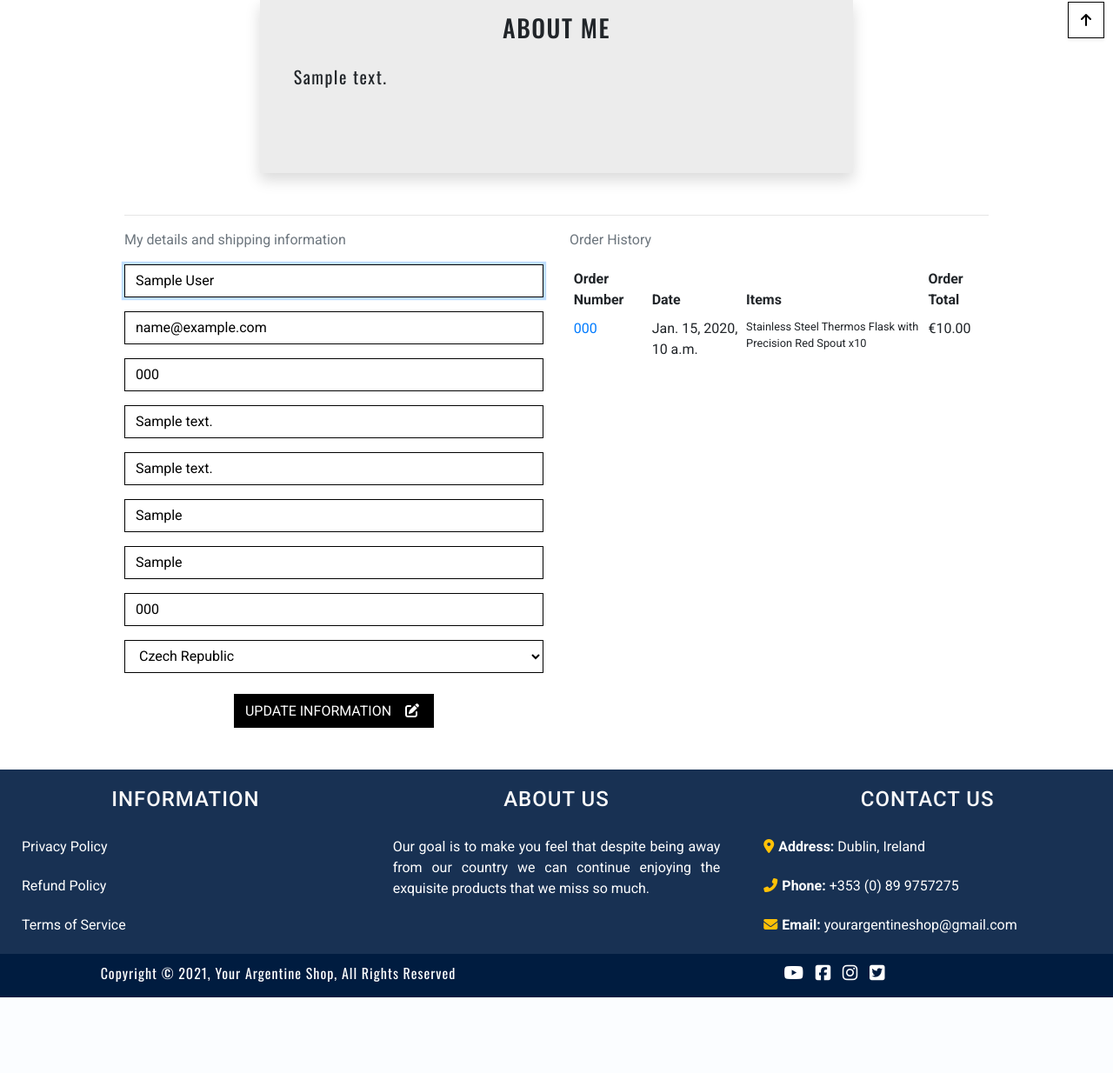
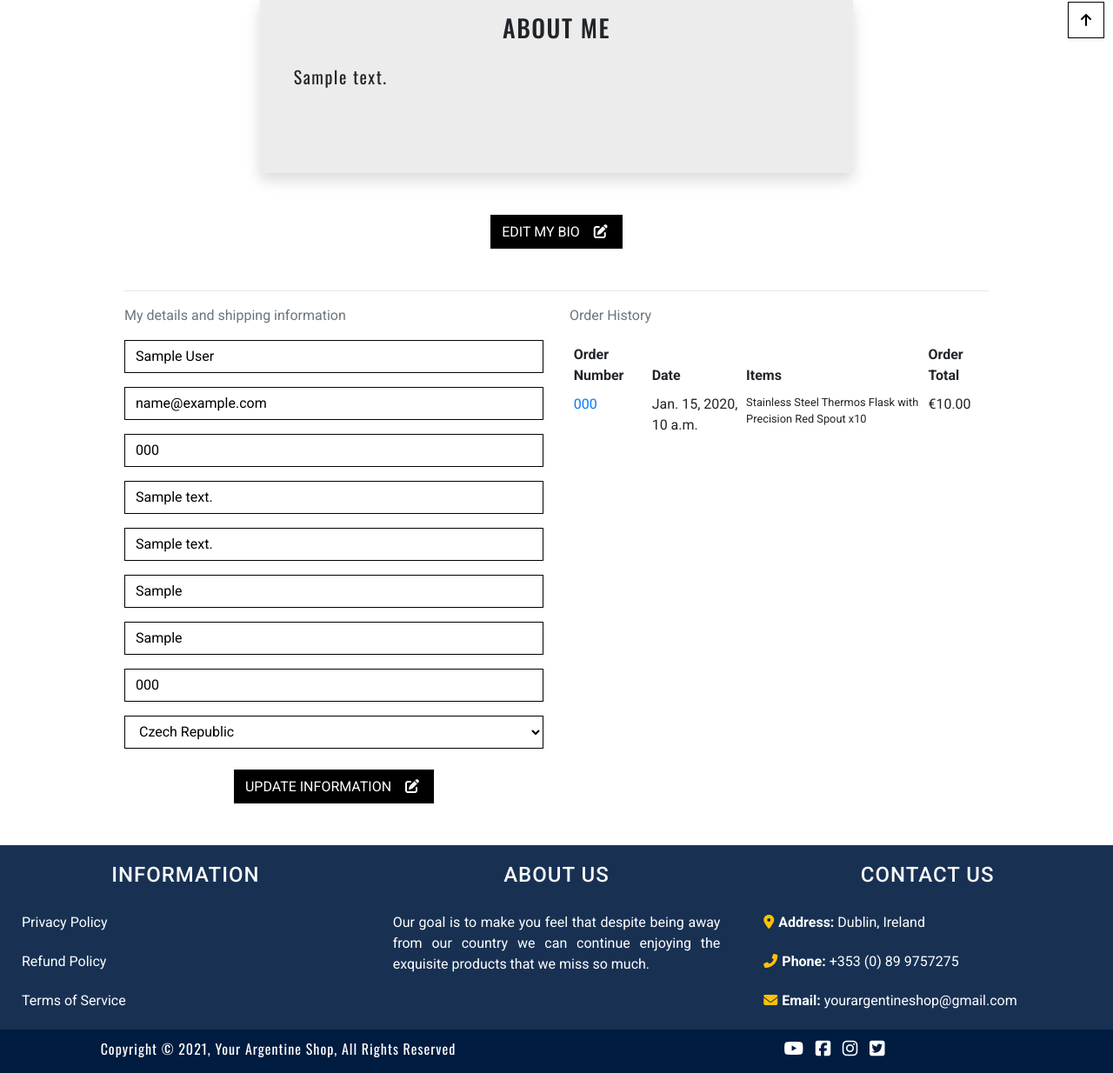
Before and after one commit to cotebarrientos/4th-milestone-project-your-argentine-shop, a Django app: page /profile/ in a window 1280 px wide. Shown: the part 746-1980 px from the top of the page at 87% size. Before the commit the page ends 1893 px from the top, so only its background shows below. Run offline with Django 3.2, Linux system fonts and the light colour scheme; a user stored in the database is signed in; data comes from the database, SQL or seed files in the repository; tables that the repository leaves empty hold one stand-in row (values such as "Sample post"); grey boxes marked "Sample" are stand-in pictures; some libraries are stand-ins or nearby versions.

Commit message:
Add editing user bio functionality
Website users are able to edit the bio within their created profile.
For this I implemented a button, which when pressed, will display a
modal window containing the form to edit it. I also updated the
profile views and forms, in order to incorporate this new function
to edit elements inside the user profile.

```diff
--- a/profiles/forms.py
+++ b/profiles/forms.py
@@ -10,7 +10,7 @@ class UserProfileForm(forms.ModelForm):
     def __init__(self, *args, **kwargs):
         """
         Add placeholders and classes, remove auto-generated
-        labels and set autofocus on first field
+        labels
         """
         super().__init__(*args, **kwargs)
         placeholders = {
@@ -24,7 +24,6 @@ class UserProfileForm(forms.ModelForm):
             'default_county': 'County',
         }
 
-        self.fields['default_full_name'].widget.attrs['autofocus'] = True
         for field in self.fields:
             if field != 'default_country':
                 if self.fields[field].required:
@@ -36,11 +35,12 @@ class UserProfileForm(forms.ModelForm):
             self.fields[field].label = False
 
 
-class UserCustomizedProfileForm(forms.ModelForm):
+class UserCustomizedBioForm(forms.ModelForm):
         class Meta:
             model = UserProfile
             exclude = (
                 'user',
+                'avatar',
                 'default_full_name',
                 'default_email',
                 'default_phone_number',
@@ -58,3 +58,21 @@ class UserCustomizedProfileForm(forms.ModelForm):
                 'maxlength': '500',
             }),
         }
+
+
+class UserCustomizedavatarForm(forms.ModelForm):
+        class Meta:
+            model = UserProfile
+            exclude = (
+                'user',
+                'bio',
+                'default_full_name',
+                'default_email',
+                'default_phone_number',
+                'default_postcode',
+                'default_town_or_city',
+                'default_street_address1',
+                'default_street_address2',
+                'default_county',
+                'default_country',
+            )
--- a/profiles/templates/profiles/profile.html
+++ b/profiles/templates/profiles/profile.html
@@ -24,6 +24,7 @@
           </div>
     </section>
 
+
     <div class="container">
         <div class="row">
             <div class="col">
@@ -40,6 +41,16 @@
                 <div class="col-lg-8 user-bio-card col-12 my-auto mx-auto shadow">
                     <h3 class="text-center text-uppercase pt-3 pb-3">About me</h3>
                     <p class="pl-4 pr-3 pb-3 text-justify">{{profile.bio}}</p>
+                </div>
+            </div>
+            <div class="row">
+                <div class="col-12 text-center">
+                    <button class="btn btn-black rounded-0 text-uppercase mt-5" data-toggle="modal" data-target="#EditBio">
+                        <span>Edit my Bio</span>
+                        <span class="icon ml-2">
+                            <i class="fas fa-edit"></i>
+                        </span>
+                    </button>
                 </div>
             </div>
     </section>
@@ -103,6 +114,35 @@
             </div>
         </div>
     </section>
+
+    <!-- Edit Bio Modal -->
+
+    <div class="modal fade" id="EditBio" role="dialog" aria-describedby="EditBio" aria-hidden="true">
+        <div class="modal-dialog" role="document">
+            <div class="modal-content">
+                <div class="modal-header">
+                    <h4 class="text-uppercase">Edit My Bio <i class="fas fa-user-edit"></i></h4>
+                    <button type="button" class="close" data-dismiss="modal" aria-label="Close">
+                        <span aria-hidden="true">&times;</span>
+                    </button>
+                </div>
+                <div class="modal-body">
+                    <form class="mt-3" action="{% url 'profile' %}" method="POST" id="profile-update-customBioForm">
+                        {% csrf_token %}
+                        {{ customBioForm|crispy }}
+                        <div class="col-12 mb-5 mt-4 text-center">
+                            <button class="btn btn-black rounded-0 text-uppercase">
+                                <span>Update Information</span>
+                                <span class="icon ml-2">
+                                    <i class="fas fa-edit"></i>
+                                  </span>
+                            </button>
+                        </div>
+                    </form>
+                </div>
+            </div>
+        </div>
+    </div>
 {% endblock %}
 
 {% block postloadjs %}
--- a/profiles/views.py
+++ b/profiles/views.py
@@ -3,7 +3,8 @@ from django.contrib import messages
 from django.contrib.auth.decorators import login_required
 from .models import UserProfile
 from .forms import UserProfileForm
-from .forms import UserCustomizedProfileForm
+from .forms import UserCustomizedBioForm
+from .forms import UserCustomizedavatarForm
 
 from checkout.models import Order
 
@@ -12,8 +13,9 @@ from checkout.models import Order
 def profile(request):
     """ Display the user's profile. """
     profile = get_object_or_404(UserProfile, user=request.user)
-    customForm = UserCustomizedProfileForm(request.POST, instance=profile)
+    customAvatarForm = UserCustomizedavatarForm(request.POST, instance=profile)
 
+    # Details and shipping information form
     if request.method == 'POST':
         form = UserProfileForm(request.POST, instance=profile)
         if form.is_valid():
@@ -25,10 +27,20 @@ def profile(request):
         form = UserProfileForm(instance=profile)
     orders = profile.orders.all()
 
+    # Edit Bio form
+    if request.method == 'POST':
+        customBioForm = UserCustomizedBioForm(request.POST, instance=profile)
+        if customBioForm.is_valid():
+            customBioForm.save()
+            messages.success(request, 'Your bio has been successfully updated')
+    else:
+        customBioForm = UserCustomizedBioForm(instance=profile)
+
     template = 'profiles/profile.html'
     context = {
         'form': form,
-        'customForm': customForm,
+        'customBioForm': customBioForm,
+        'customAvatarForm': customAvatarForm,
         'orders': orders,
         'profile': profile,
         'on_profile_page': True
```
